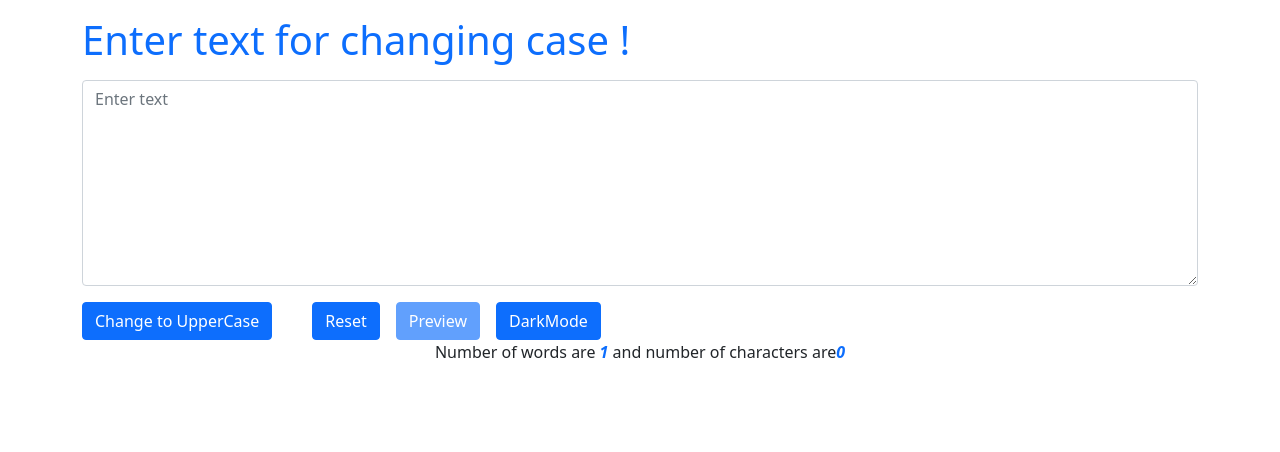
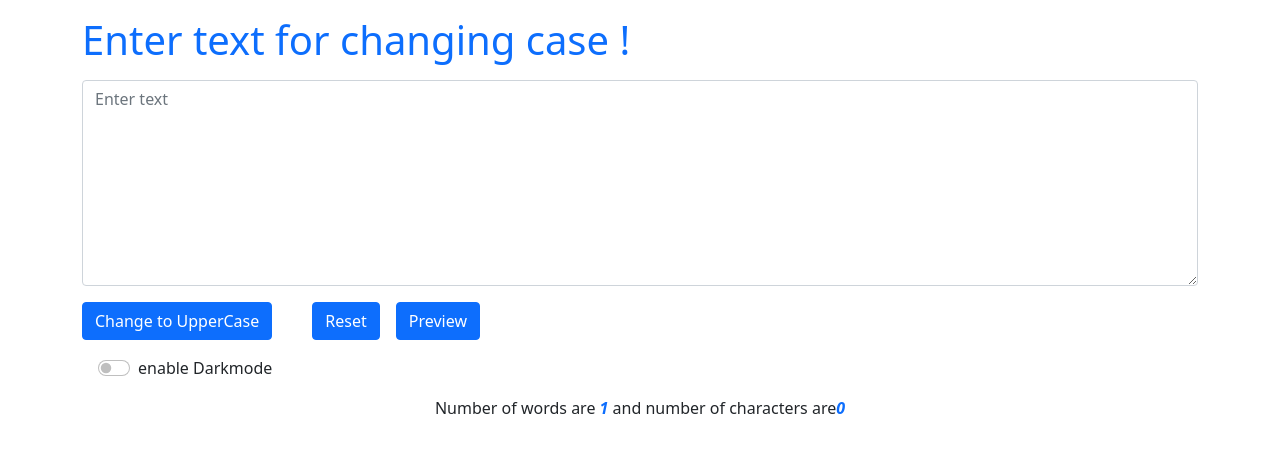
Before and after one commit to SourabhSharma-chicmic/Apis, a React (Create React App) app: page / in a window 1280 px wide. Shown: the top 452 px of the page. Built offline with nearby package versions, Linux system fonts and the light colour scheme.

Commit message:
Change button to slider for theme

```diff
--- a/src/Component/Forms/UpperText.jsx
+++ b/src/Component/Forms/UpperText.jsx
@@ -3,7 +3,7 @@ import { useState } from "react";
 const UpperText = () => {
   const [text, setText] = useState("");
   const [preview, setPreview] = useState(false);
-
+  const [darkmode, setDarkMode] = useState(false);
   const onChangeHandler = (e) => {
     setText(e.target.value);
   };
@@ -19,13 +19,17 @@ const UpperText = () => {
 
   const setPreviewHandler = () => {
     setPreview(!preview);
-    if(!preview){
-    document.body.style.backgroundColor ='black'}else{
-        document.body.style.backgroundColor ='white'
+  };
+  const setModeHandler = () => {
+    setDarkMode(!darkmode);
+    if (!darkmode) {
+      document.body.style.backgroundColor = "black";
+    } else {
+      document.body.style.backgroundColor = "white";
     }
   };
   return (
-    <div className={`container ${preview ?"bg-dark text-white" :""}`}>
+    <div className={`container ${darkmode ? "bg-dark text-white" : ""}`}>
       <h1 className="text-primary my-3">Enter text for changing case !</h1>
       <div class="mb-3">
         <textarea
@@ -44,13 +48,25 @@ const UpperText = () => {
       <button className="btn btn-primary ms-3" onClick={ResetHandler}>
         Reset
       </button>
-      <button disabled="true" className="btn btn-primary ms-3" onClick={setPreviewHandler}>
+      <button className="btn btn-primary ms-3" onClick={setPreviewHandler}>
         Preview
       </button>
 
-      <button className="btn btn-primary ms-3" onClick={setPreviewHandler}>
-        {preview?"Default Mode":"DarkMode"}
-      </button>
+
+
+      <div class="form-check form-switch my-3 ms-3">
+        <input
+          class="form-check-input"
+          type="checkbox"
+          role="switch"
+          id="flexSwitchCheckDefault"
+          onClick={setModeHandler}
+        />
+        <label class="form-check-label" for="flexSwitchCheckDefault">
+        {darkmode ? "disable Darkmode" : "enable Darkmode"}
+        </label>
+      </div>
+
       <p className="text text-center">
         Number of words are
         <i className=" fw-bold text-primary"> {text.split(" ").length} </i> and
@@ -58,11 +74,16 @@ const UpperText = () => {
         <i className=" fw-bold text-primary">{text.trim().length}</i>
       </p>
 
-      {/* {preview && (
+      {preview && (
         <div className="row">
-          <div style={{textAlign:'justify'}} className="col-md-8 offset-2  border border- table-bordered opacity-75 ">{text}</div>
+          <div
+            style={{ textAlign: "justify" }}
+            className="col-md-8 offset-2  border border- table-bordered opacity-75 "
+          >
+            {text}
+          </div>
         </div>
-      )} */}
+      )}
     </div>
   );
 };
```
